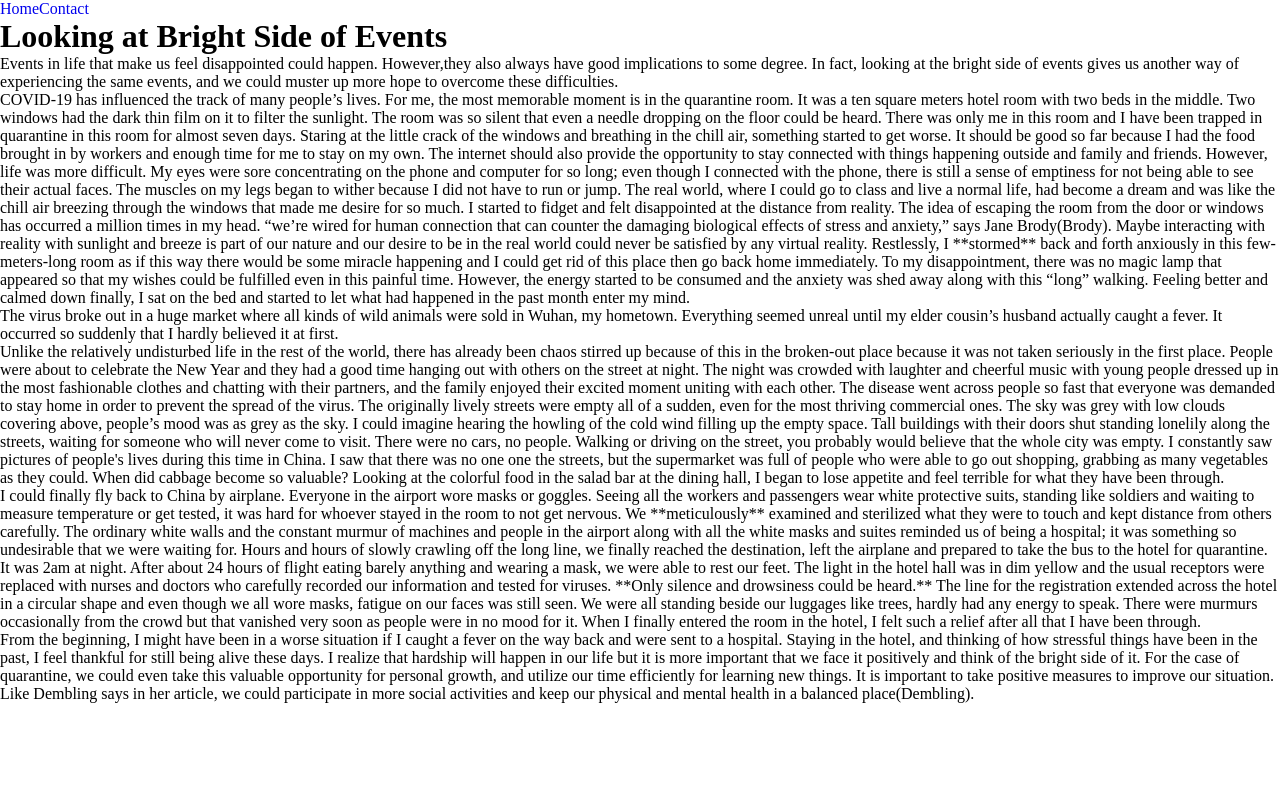
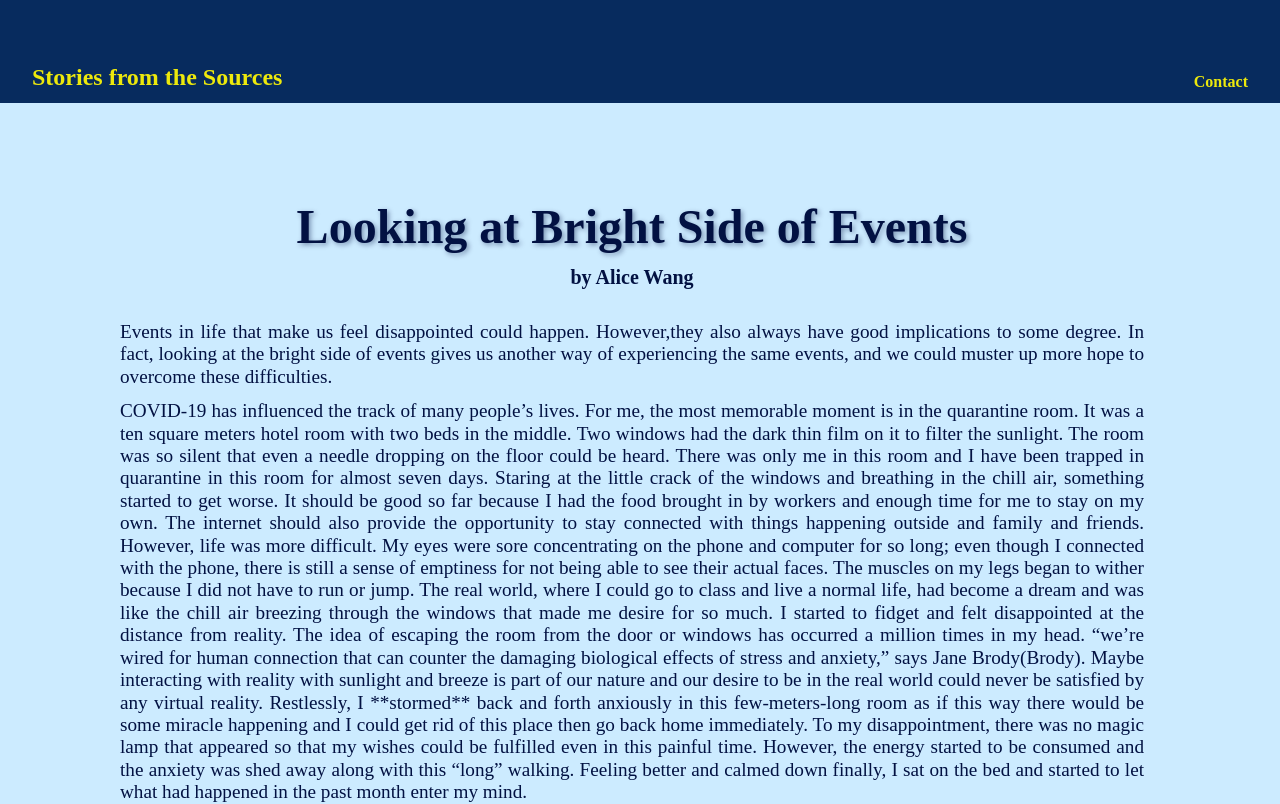
Before and after one commit to keith-corona/wewrite, a Gatsby site: page /alice-wang in a window 1280 px wide. Shown: the top 804 px of the page. Built offline with nearby package versions, Linux system fonts and the light colour scheme; Gatsby itself is replaced by a stand-in of ours.

Commit message:
somewhat initial code push

```diff
--- a/src/components/block.js
+++ /dev/null
@@ -1,6 +0,0 @@
-import React from "react"
-import blockStyles from "./block.module.css"
-
-export default ({children}) => (
-    <div className={blockStyles.block}>{children}</div>
-)
--- a/src/components/block.module.css
+++ /dev/null
@@ -1,28 +0,0 @@
-.block {
-    display: flex;
-    flex-direction: column;
-    justify-content: center;
-    align-items: center;
-    height: 15rem;
-    width: 15rem;
-    padding: 0 .25rem;
-    color: red;
-    margin: 1.25rem;
-
-    box-shadow: .3rem .3rem .75rem rgb(9, 227, 235, .3);
-    overflow: hidden;
-}
-
-h4 {
-    font-size: 1.75rem;
-}
-
-p {
-    margin: 0;
-    font-size: 1rem;
-}
-
-.block:hover {
-    box-shadow: .3rem .3rem .75rem rgb(9, 227, 235, 1);
-
-}
--- a/src/components/container.js
+++ b/src/components/container.js
@@ -2,5 +2,6 @@ import React from "react"
 import containerStyles from "./container.module.css"
 
 export default ({children}) => (
+
     <div className={containerStyles.container}>{children}</div>
 )
--- a/src/components/container.module.css
+++ b/src/components/container.module.css
@@ -1,16 +1,32 @@
 .container {
     display: flex;
     flex-direction: row;
-    align-items: flex-end;
-    margin: 3rem 2rem;
+    flex-wrap: wrap;
+    justify-content: center;
+    align-items: center;
+    margin: 3rem auto;
     padding: 1rem;
     max-width: 65rem;
-    background-color: #fff;
-    text-align: center;
-    border: yellow 1px solid;
+    overflow: hidden;
 }
 
-.container > div {
-    margin: 1rem;
-    min-width: 8rem;
+.container > div:first-child {
+    margin-right: 1rem;
 }
+
+p {
+    text-align: justify;
+    line-height: 1.4rem;
+    padding-bottom: .75rem;
+}
+
+h1 {
+    text-align: left;
+    font-size: 1.5rem;
+    margin-bottom: .75rem;
+}
+
+h2 {
+    font-size: 2.5rem;
+    padding-bottom: .75rem;
+}
--- a/src/components/flex.js
+++ /dev/null
@@ -1,6 +0,0 @@
-import React from "react"
-import flexStyles from "./flex.module.css"
-
-export default ({children}) => (
-    <div className={flexStyles.flex}>{children}</div>
-)
--- a/src/components/footer.js
+++ b/src/components/footer.js
@@ -1,7 +1,7 @@
 import React from "react"
 
 export default props =>
-    <div style={{display: `flex`, flexDirection: `column`, alignItems: `center`, justifyContent: `center`, backgroundColor: `#072B5E`, marginTop: `3rem`, padding: `7rem`, }}>
+    <div style={{display: `flex`, flexDirection: `column`, alignItems: `center`, justifyContent: `center`, backgroundColor: `#072B5E`, marginTop: `3rem`, padding: `7rem`,textAlign: `center` }}>
         <h3 style={{marginTop: `7rem`, color: `#EDE90C`}}>{props.footerText}</h3>
         <h6 style={{margin: `0`, color: `#EDE90C`}}>{props.footerQtr} {props.footerYr}</h6>
     </div>
--- a/src/components/header.js
+++ b/src/components/header.js
@@ -1,13 +1,13 @@
 import React from "react"
 import { Link } from "gatsby"
 
-export default props => <div style={{ display: `flex`, justifyContent: `space-between`, alignItems: `flex-end`, backgroundColor: `#072B5E`, marginBottom: `5rem`, padding: `2rem`, }}>
-  <Link style={{ color: `#EDE90C` }} to="/">
-    <h1 style={{ marginBottom: `1.5rem`, fontSize: `1.5rem`}}>{props.headerText}</h1>
+export default props => <div style={{ display: `flex`, justifyContent: `space-between`, alignItems: `flex-end`, backgroundColor: `#072B5E`, marginBottom: `5rem`, padding: `4rem 2rem .75rem`,}}>
+  <Link style={{ color: `#EDE90C`, }} to="/">
+    <h1 style= {{padding: `0`, margin: `0`}}>{props.headerText}</h1>
   </Link>
 
   <Link to="contact">
-    <p style={{ alignSelf: `flex-end`, marginBottom: `1.5rem`, color: `#EDE90C`, fontSize: `1rem`}}>{props.link1Text}</p>
+    <h4 style={{ color: `#EDE90C`, fontSize: `1rem`, padding: `0`, margin: `0`}}>{props.link1Text}</h4>
   </Link>
 
 </div>
--- a/src/styles/global.css
+++ b/src/styles/global.css
@@ -5,10 +5,6 @@
 
 html {
     background-color: #fff;
-}
-
-p {
-    text-align: left;
 }
 
 ul {
@@ -24,3 +20,31 @@ ul, li {
 a {
     text-decoration: none;
 }
+
+.title {
+    font-size: 3rem;
+    margin-bottom: .75rem;
+    color:rgb(2, 17, 66);
+    text-shadow: 2px 2px 5px rgba(2, 17, 66, .4);
+}
+
+.author-name {
+    font-size: 1.25rem;
+    margin-bottom: 2rem;
+    color: #EDE90C;
+}
+
+.title,
+.author-name {
+    text-align: center;
+    color: rgb(2, 17, 66);
+}
+
+.article-text {
+    font-size: 1.2rem;
+    color: rgb(2, 17, 66);
+}
+
+.post-wrapper {
+    background-color: #ccebff;
+}
--- a/src/templates/post.js
+++ b/src/templates/post.js
@@ -1,18 +1,24 @@
 import React from "react"
 import { graphql } from "gatsby"
 import { Link } from "gatsby"
+import Container from "../components/container"
+import Header from "../components/header"
+import Footer from "../components/footer"
 
 export default function Template({
   data, // this prop will be injected by the GraphQL query below.
 }) {
   const { markdownRemark: post } = data; // data.markdownRemark holds your post data
-
   return (
-    <div>
-      <Link to="/">Home</Link>
-      <Link to="/contact/">Contact</Link>
-      <h1>{post.frontmatter.title}</h1>
-      <div dangerouslySetInnerHTML={{ __html: post.html }} />
+    <div className="post-wrapper">
+      <Header headerText="Stories from the Sources" link1Text= "Contact"/>
+      <Container>
+        <div>
+          <h1 className="title">{post.frontmatter.title}</h1><h3 className="author-name">by {post.frontmatter.author}</h3>
+          <div className="article-text" dangerouslySetInnerHTML={{ __html: post.html }} />
+        </div>
+      </Container>
+      <Footer footerText="This is a UCSB Linguistics 12 project" footerQtr="Spring" footerYr="2020"/>
     </div>
   )
 }
@@ -23,6 +29,7 @@ export const pageQuery = graphql`
       html
       frontmatter {
         path
+        author
         title
       }
     }
```
Also changed, not shown: src/components/flex.module.css (deleted, +0 -15 lines), src/components/layout.js (+4 -4 lines), src/pages/index.js (+10 -15 lines), src/images/going_home.JPG (added), src/images/princip.jpg (deleted).
